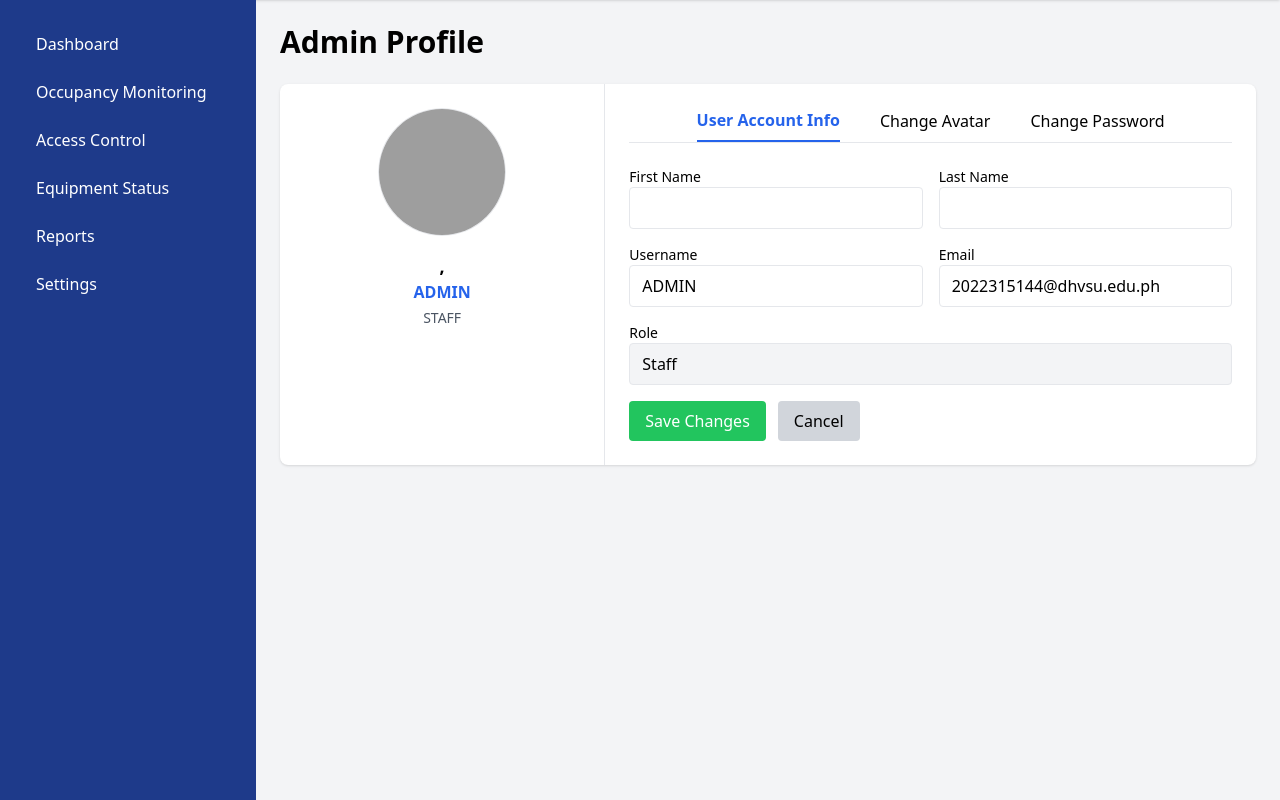
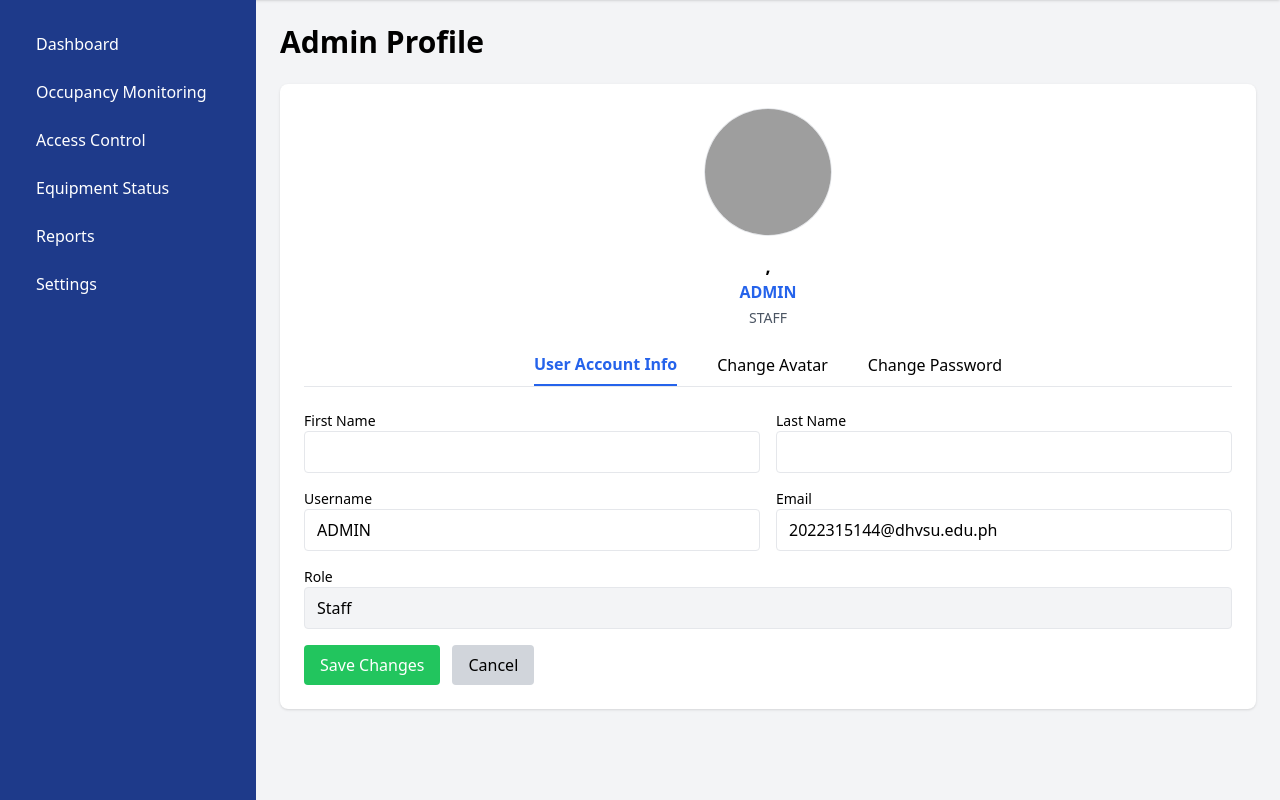
Before and after one commit to Ronalynsia/Tabetala, a PHP site: page /admin.php in a window 1280 px wide. Shown: the part 71-871 px from the top of the page. Run offline with PHP 8.4, Linux system fonts and the light colour scheme; a user stored in the database is signed in; data comes from the database, SQL or seed files in the repository; some libraries are stand-ins or nearby versions; grey boxes are pictures that could not be loaded.

Commit message:
updated admin

```diff
--- a/Tabetala/admin.php
+++ b/Tabetala/admin.php
@@ -97,6 +97,7 @@ unset($_SESSION['profile_success'], $_SESSION['profile_errors']);
   </aside>
 
   <!-- Main Profile Content -->
+  <!-- Main Profile Content -->
 <main class="flex-1 p-6">
   <h2 class="text-3xl font-bold mb-6">Admin Profile</h2>
 
@@ -116,9 +117,8 @@ unset($_SESSION['profile_success'], $_SESSION['profile_errors']);
     </div>
   <?php endif; ?>
 
-    <div class="bg-white rounded-lg shadow flex">
-      <!-- Left Profile Card -->
-      <div class="w-1/3 border-r p-6 text-center">
+  <div class="bg-white rounded-lg shadow p-6 text-center">
+    <!-- Avatar Centered -->
     <img src="<?= htmlspecialchars($user['avatar'] ?? 'assets/avatar.png') ?>"
          class="mx-auto w-32 h-32 rounded-full border mb-4" alt="Avatar">
     <h2 class="font-bold text-lg uppercase">
@@ -126,11 +126,9 @@ unset($_SESSION['profile_success'], $_SESSION['profile_errors']);
     </h2>
     <p class="text-blue-600 font-semibold"><?= htmlspecialchars($user['username'] ?? '') ?></p>
     <p class="text-gray-600 uppercase text-sm mt-1"><?= htmlspecialchars($user['role'] ?? '') ?></p>
-      </div>
 
-      <!-- Right Profile Tabs -->
-      <div class="w-2/3 p-6">
-        <div class="border-b mb-6 flex justify-center space-x-10">
+    <!-- Profile Tabs -->
+    <div class="border-b my-6 flex justify-center space-x-10">
       <button id="user-info-tab" onclick="showTab('user-info')"
               class="tab-link border-b-2 border-blue-600 text-blue-600 font-semibold pb-2">
         User Account Info
@@ -143,7 +141,7 @@ unset($_SESSION['profile_success'], $_SESSION['profile_errors']);
 
     <!-- User Info Tab -->
     <div id="user-info" class="tab-pane">
-          <form action="update_profile.php" method="POST" class="space-y-4">
+      <form action="update_profile.php" method="POST" class="space-y-4 text-left">
         <input type="hidden" name="user_id" value="<?= (int)($user['id'] ?? 0) ?>">
         <div class="grid grid-cols-2 gap-4">
           <div>
@@ -188,7 +186,7 @@ unset($_SESSION['profile_success'], $_SESSION['profile_errors']);
 
     <!-- Change Avatar Tab -->
     <div id="change-avatar" class="tab-pane hidden">
-          <form action="update_avatar.php" method="POST" enctype="multipart/form-data" class="space-y-4">
+      <form action="update_avatar.php" method="POST" enctype="multipart/form-data" class="space-y-4 text-left">
         <div>
           <label class="block text-sm">Upload New Avatar</label>
           <input type="file" name="avatar" accept="image/*"
@@ -203,7 +201,7 @@ unset($_SESSION['profile_success'], $_SESSION['profile_errors']);
 
     <!-- Change Password Tab -->
     <div id="change-password" class="tab-pane hidden">
-          <form action="update_password.php" method="POST" class="space-y-4">
+      <form action="update_password.php" method="POST" class="space-y-4 text-left">
         <div>
           <label class="block text-sm">Current Password</label>
           <input type="password" name="current_password"
@@ -226,7 +224,6 @@ unset($_SESSION['profile_success'], $_SESSION['profile_errors']);
       </form>
     </div>
   </div>
-    </div>
 </main>
 </div>
 
```
Lines whose indentation alone changed are shown as unchanged.
